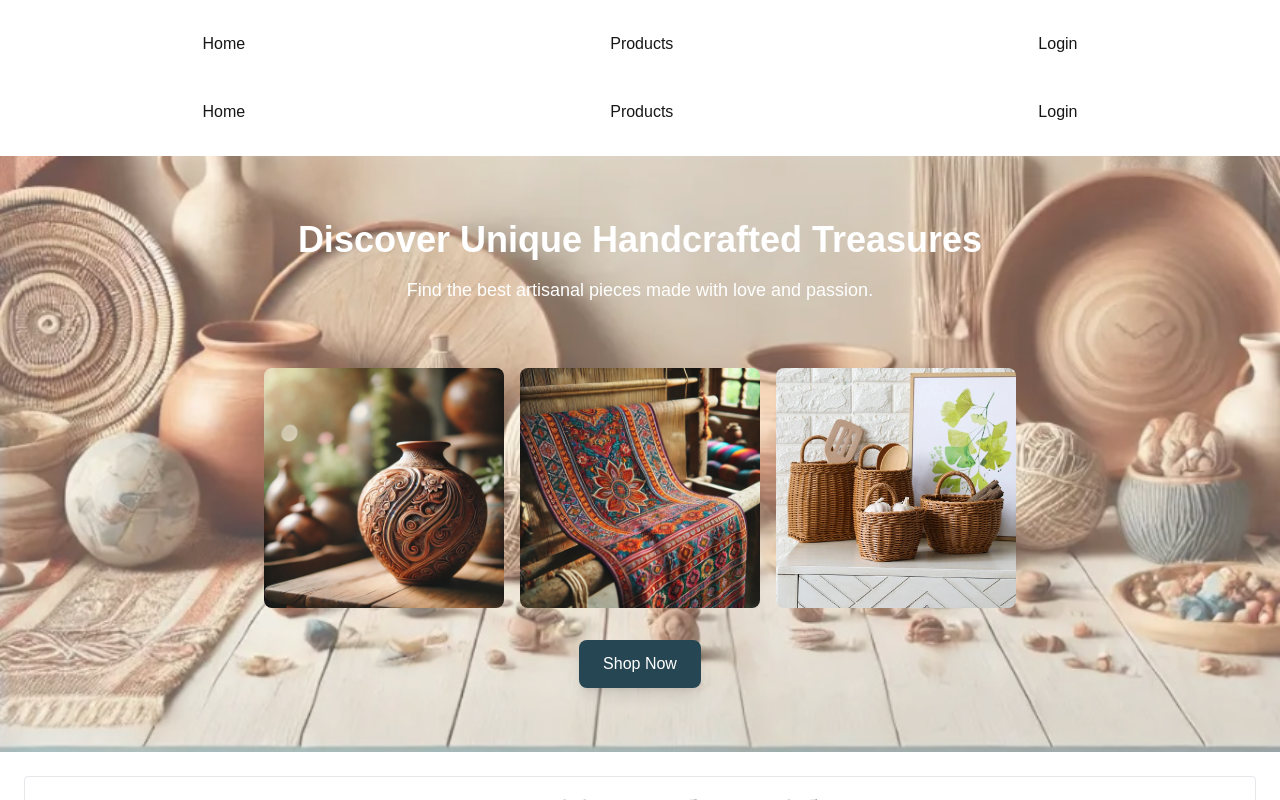
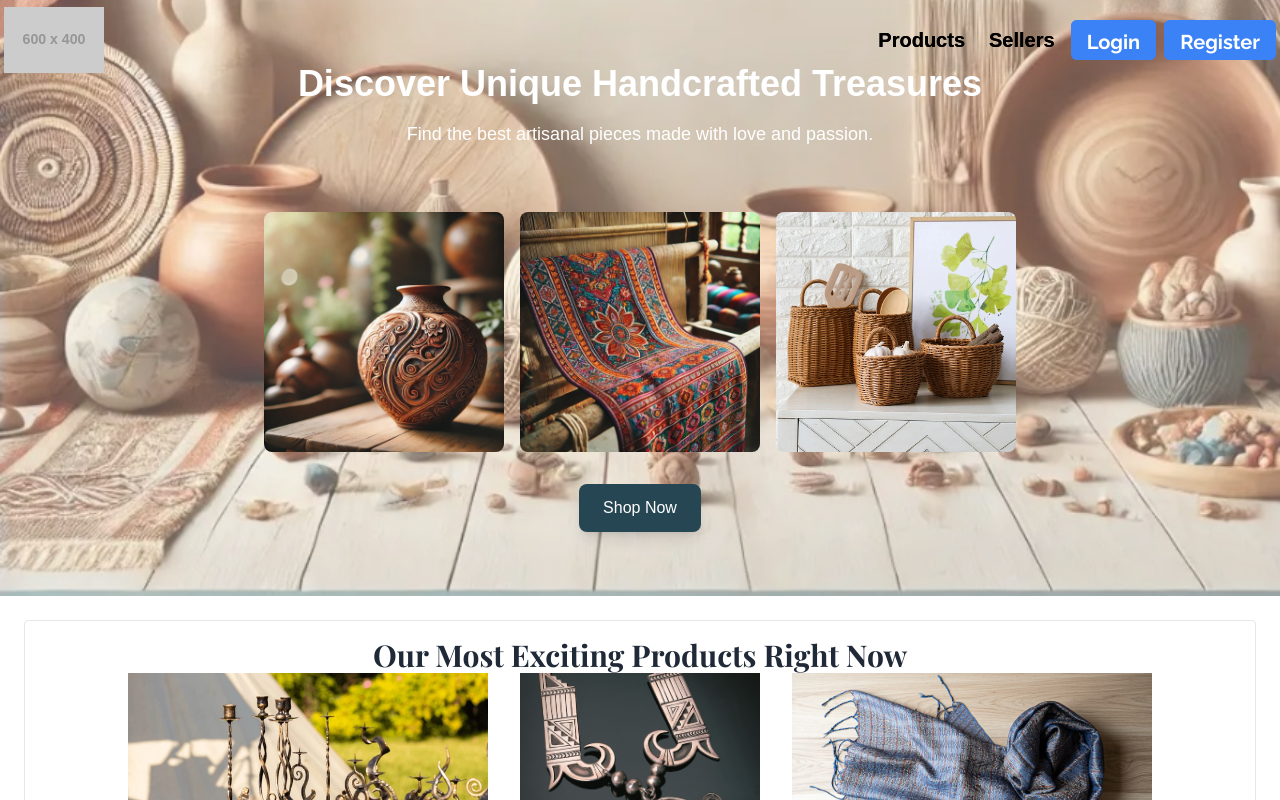
Before and after one commit to Juarpla/handcrafted-haven, a Next.js app: page / in a window 1280 px wide. Shown: the top 800 px of the page. Built offline with nearby package versions, Linux system fonts and the light colour scheme; a web font is replaced by a local one.

Commit message:
build tsx page

```diff
--- a/src/app/sellers/page.tsx
+++ b/src/app/sellers/page.tsx
@@ -0,0 +1,11 @@
+export default function Page() {
+    return (
+        <>
+        <main className="block w-[50%] mx-auto mt-[5%]">
+            <div className="bg-red-500 w-full h-full">
+                <p>Seller Page Here</p>
+            </div>
+        </main>
+        </>
+    )
+}
--- a/src/app/ui/Navigation.tsx
+++ b/src/app/ui/Navigation.tsx
@@ -1,30 +1,48 @@
 /* eslint-disable */
 
 import Link from "next/link"
+import Image from "next/image"
+import { Button } from "./button"
 
 export default function Navigation() {
 
     return (
-        <div className="flex h-full px-5 my-5 justify-end">
-            <Link className="flex justify-center flex-grow hover:shadow-text-yellow transition duration-300 px-3 py-3 rounded-md"
-            href="/">
-                <p>
-                    Home</p>
-            </Link>
+        <>
+        <nav className="fixed top-0 w-full h-[10%] flex items-center justify-between px-0 py-0 bg-opacity-100 z-50 bg-custom-orange">
+            <div className="flex-shrink-0">
+                <Link
+                href={"/"}>
+                    <Image
+                    src="https://placehold.co/600x400"
+                    alt="handlecraft-haven-logo"
+                    width={100}
+                    height={80}
+                    className="ml-1 my-0 py-1"
+                />
+                </Link>
+            </div>
+            <div className="flex flex-shrink-0 h-full py-0 my-0 space-x-0 ">
+                <Link className="flex justify-center items-center transition duration-500 px-3 py-5 text-black font-bold text-xl" href="/">
+                    Products
+                </Link>
+                <Link className="flex justify-center items-center transition duration-500 px-3 py-5 text-black font-bold text-xl" href="/Sellers">
+                    Sellers
+                </Link>
 
-            <Link className="flex justify-center flex-grow hover:shadow-text-yellow transition duration-300 px-3 py-3 rounded-md"
-            href="/">
-              <p>
-              Products</p>
-            </Link>
+                <Link className="flex justify-center transition duration-500 px-1 py-5 text-black font-bold text-xl" href="/dashboard/login">
+                    <Button>
+                        Login
+                    </Button>
+                </Link>
 
-            <Link className="flex justify-center flex-grow hover:shadow-text-yellow transition duration-300 px-3 py-3 rounded-md"
-            href="/dashboard/login/">
-                <p>
-                Login</p>
-            </Link>
-
-        </div>
+                <Link className="flex justify-center transition duration-500 px-1 py-5 text-black font-bold text-xl" href="/dashboard/login">
+                    <Button>
+                        Register
+                    </Button>
+                </Link>
+            </div>
+        </nav>
+    </>
     )
 
 }
```
